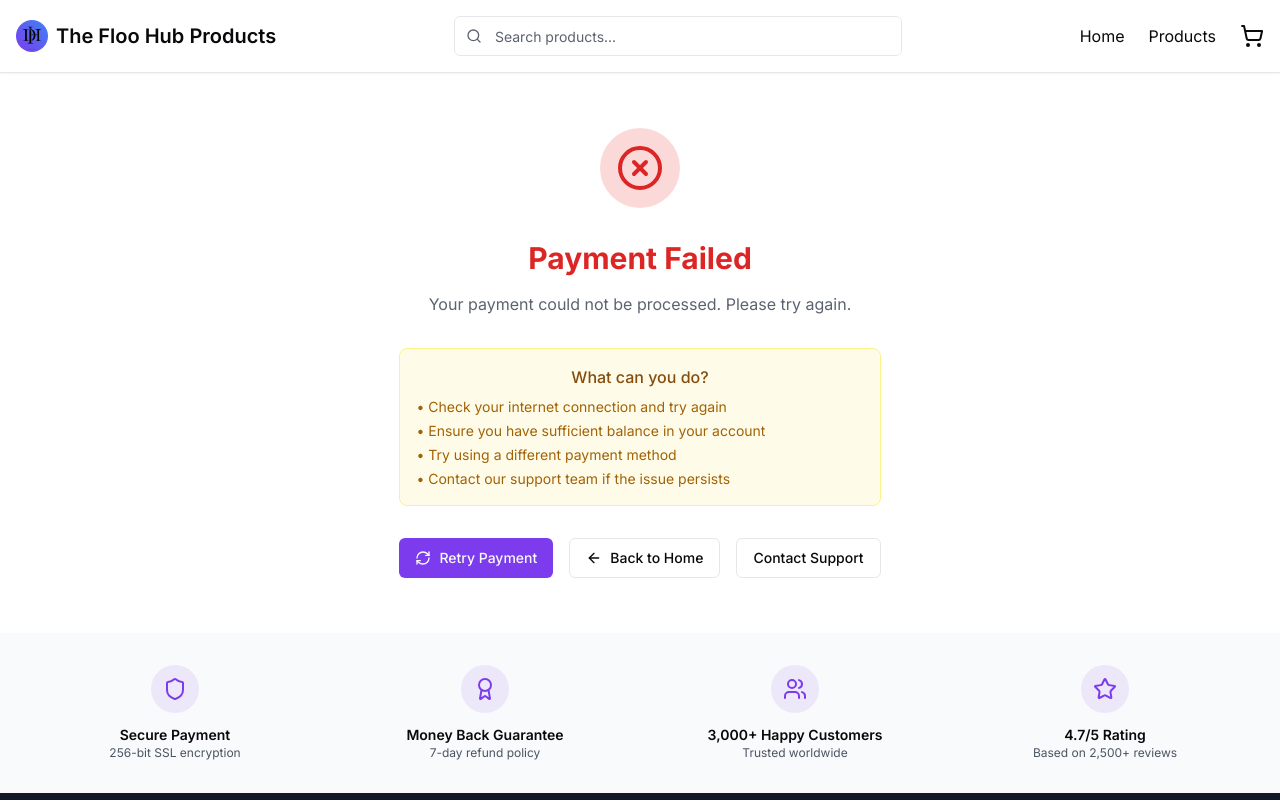
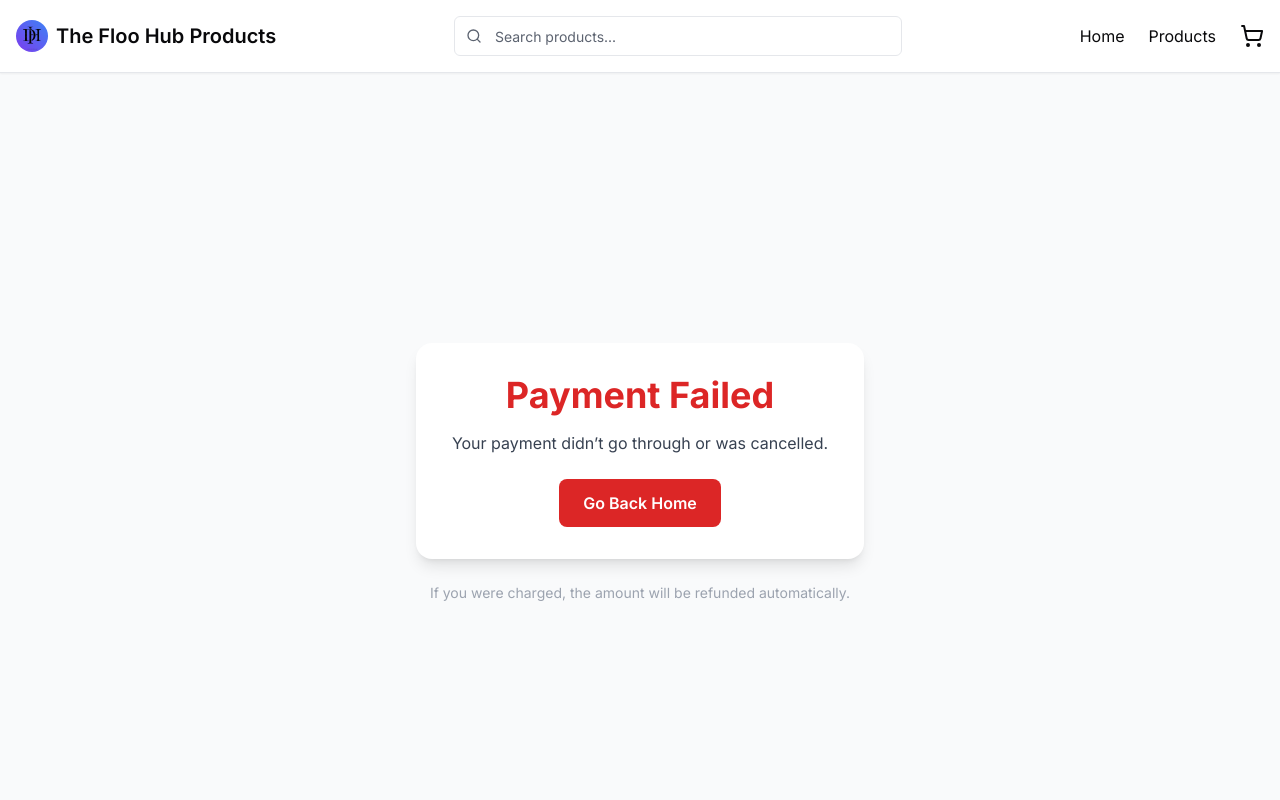
Before and after one commit to theFloo/Digital-Product, a React (Vite) app: page /payment-error in a window 1280 px wide. Shown: the top 800 px of the page. Built offline with nearby package versions, Linux system fonts and the light colour scheme.

Commit message:
added payment error page

```diff
--- a/src/App.tsx
+++ b/src/App.tsx
@@ -25,6 +25,7 @@ import OrderTracking from "./pages/OrderTracking";
 import AdminDashboard from "./pages/AdminDashboard";
 import PaymentSuccess from "./pages/PaymentSuccess";
 import PaymentFailed from "./pages/PaymentFailed";
+import PaymentError from "./pages/Payment-error";
 import TrustBadges from "./components/TrustBadges";
 import PaymentPendingPage from './pages/PaymentPendingPage';
 
@@ -68,7 +69,7 @@ const App = () => (
             <Route path="/payment-pending" element={<PaymentPendingPage />} />
             <Route path="/payment-success" element={<PaymentSuccess />} />
             <Route path="/payment-failed" element={<PaymentFailed />} />
-            <Route path="/payment-error" element={<PaymentFailed />} />
+            <Route path="/payment-error" element={<PaymentError />} />
             <Route path="*" element={<NotFound />} />
           </Routes>
           <TrustBadges />
--- /dev/null
+++ b/src/pages/Payment-error.tsx
@@ -0,0 +1,38 @@
+"use client";
+import { useSearchParams } from "next/navigation";
+
+export default function PaymentErrorPage() {
+  const searchParams = useSearchParams();
+  const transactionId = searchParams.get("transactionId");
+  const error = searchParams.get("error");
+
+  return (
+    <main className="min-h-screen flex flex-col items-center justify-center bg-gray-50 text-center px-4">
+      <div className="bg-white shadow-lg rounded-2xl p-8 max-w-md w-full">
+        <h1 className="text-4xl font-bold text-red-600 mb-4">Payment Failed</h1>
+        <p className="text-gray-700 mb-6">
+          {error === "callback-failed"
+            ? "We couldn’t confirm your payment because the callback failed."
+            : "Your payment didn’t go through or was cancelled."}
+        </p>
+
+        {transactionId && (
+          <p className="text-sm text-gray-500 mb-4">
+            Transaction ID: <span className="font-mono">{transactionId}</span>
+          </p>
+        )}
+
+        <a
+          href="/"
+          className="inline-block bg-red-600 hover:bg-red-700 text-white px-6 py-3 rounded-lg font-semibold transition-colors"
+        >
+          Go Back Home
+        </a>
+      </div>
+
+      <p className="mt-6 text-sm text-gray-400">
+        If you were charged, the amount will be refunded automatically.
+      </p>
+    </main>
+  );
+}
```
